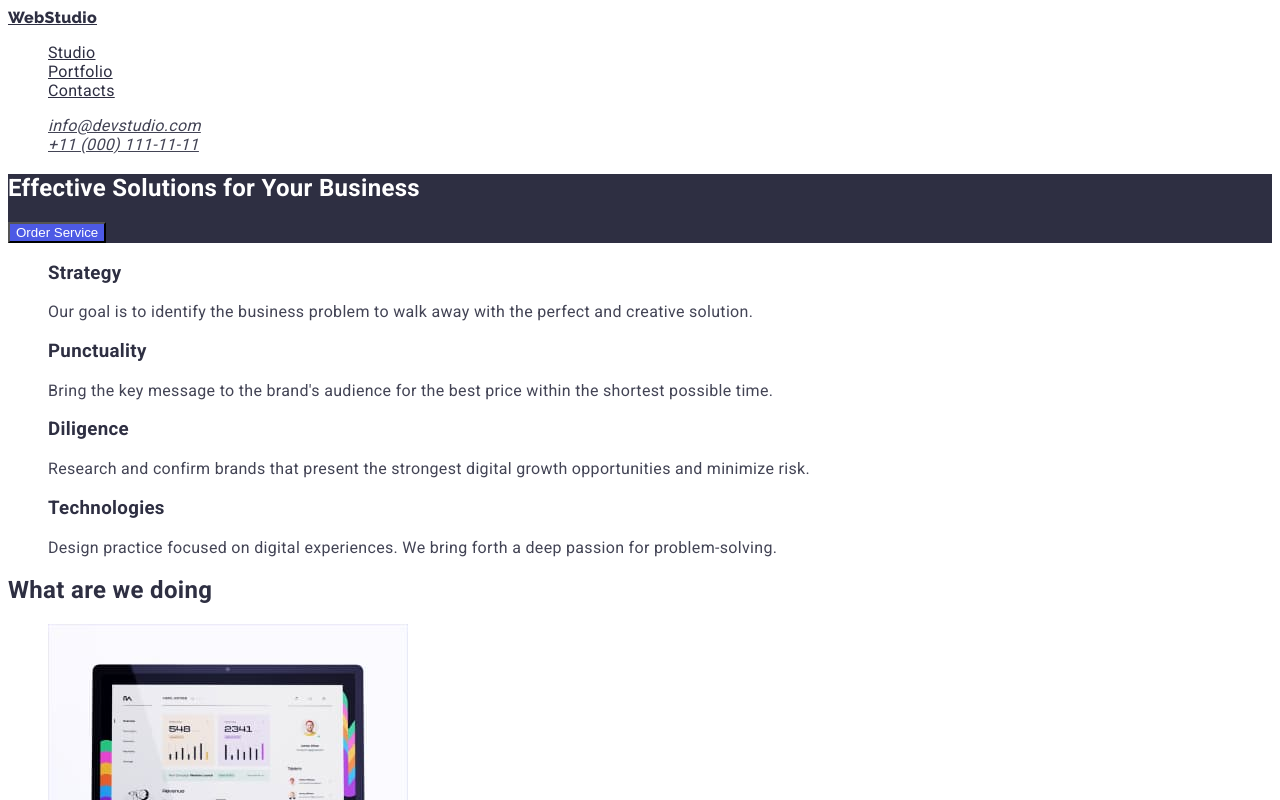
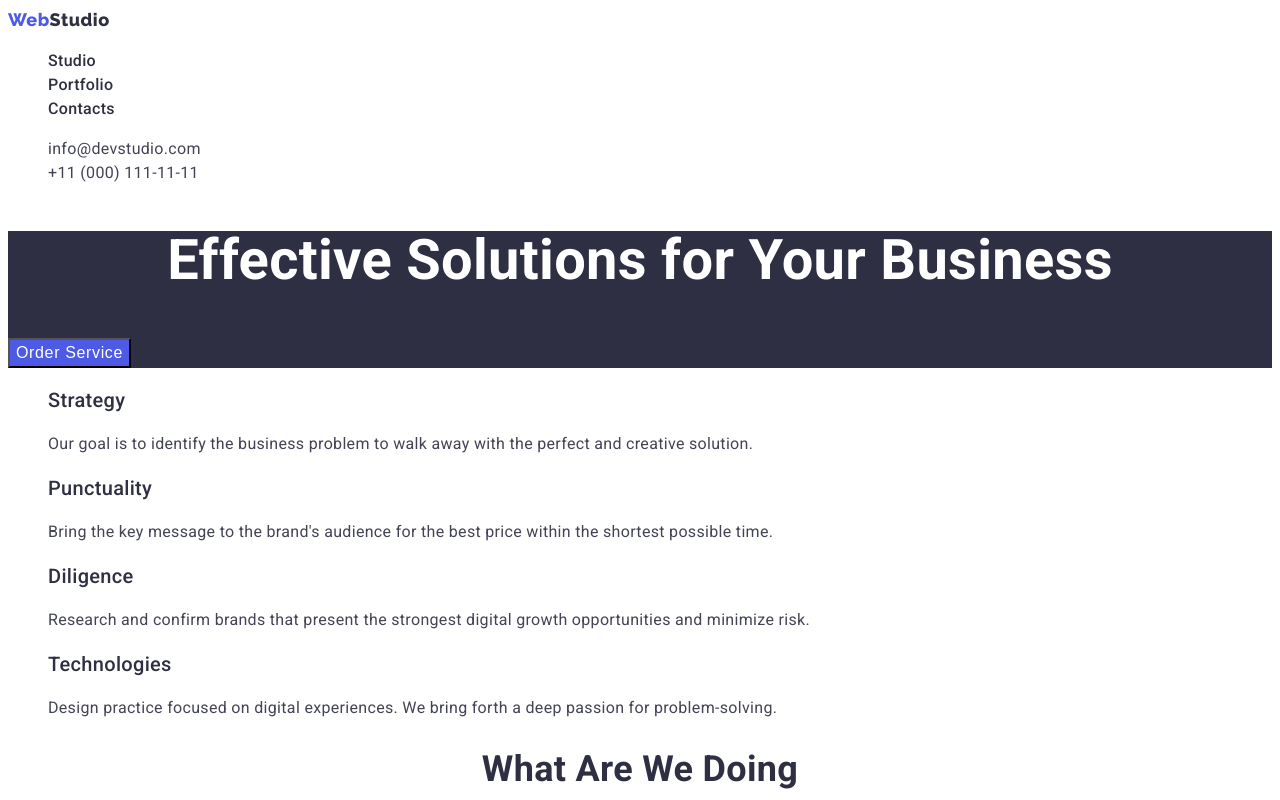
Before and after one commit to OlenaIa/goit-markup-hw-02, a plain HTML site: page index.html in a window 1280 px wide. Shown: the top 800 px of the page. Drawn offline with Linux system fonts and the light colour scheme.

Commit message:
Стилізація тексту головної сторінки

```diff
--- a/css/styles.css
+++ b/css/styles.css
@@ -25,6 +25,8 @@ body {
     color: var(--primary-text-color);
     background-color: var(--primary-backgraund-color);
     font-family: 'Roboto', sans-serif;
+    font-size: 16px;
+    line-height: 1.5;
     letter-spacing: 0.02em;
 }
 
@@ -33,26 +35,73 @@ body {
     list-style: none;
 }
 
-/* Стилізаці навігації сайту та заголовків */
-.header-nav a,
+/*  Заголовки */
 .ttl {
     color: var(--title-text-color);
+    font-size: 36px;
+    line-height: 1.11;
+    text-align: center;
+    text-transform: capitalize;
+}
+
+.values-title.ttl,
+.name.ttl {
+    font-weight: 500;
+    font-size: 20px;
+    line-height: 1.2;
+}
+
+.values-title.ttl {
+    text-align: left;
 }
 
 /* Логотип */
 .logo {
     font-family: 'Raleway', sans-serif;
+    font-size: 18px;
+    letter-spacing: 0.03em;
+    text-decoration: none;
 }
 
-/* Хедер */
+.accent {
+    color: var(--button-backgraund-color);
+}
 
-.addrss a {
-    color: var(--primary-text-color)
+.header-logo {
+    line-height: 1.33;
+}
+
+.ftr-logo {
+    line-height: 1.17;
+    color: #F4F4FD;
+}
+
+/* Стилізаці навігації сайту */
+.header-nav a {
+    color: var(--title-text-color);
+    text-decoration: none;
+}
+
+.nav {
+    font-weight: 500;
+    font-size: 16px;
+    line-height: 1.5;
 }
 
 .nav:active,
-.email {
+.email:active {
     color: var(--activ-hover-color);
+}
+
+/* Адреса */
+
+.addrss a {
+    color: var(--primary-text-color);
+    font-style: normal;
+    font-weight: 400;
+    font-size: 16px;
+    line-height: 1.5;
+    text-decoration: none;
 }
 
 /* Стилізація героя */
@@ -62,14 +111,32 @@ body {
     background-color: var(--hero-footer-backgraund-color);
 }
 
+.hero-title {
+
+    font-size: 56px;
+    line-height: 1.07;
+    text-align: center;
+}
+
 /* Кнопка */
 .btn {
     color: var(--hero-text-color);
     background-color: var(--button-backgraund-color);
+    font-weight: 500;
+    font-size: 16px;
+    line-height: 1.5;
+    display: flex;
+    align-items: center;
+    letter-spacing: 0.04em;
 }
 .btn:hover,
 .btn:focus {
     background-color: var(--activ-hover-color);
+}
+
+/* Картки */
+.team p {
+    text-align: left;
 }
 
 /* Стилізація футера */
@@ -77,7 +144,3 @@ body {
     color: var(--footer-text-color);
     background-color: var(--hero-footer-backgraund-color);
 }
-
-.ftr-logo {
-    color: #F4F4FD;
-}
--- a/index.html
+++ b/index.html
@@ -16,7 +16,7 @@
     <!--Header-->
     <header class="header-page">
       <nav class="header-nav">
-        <a href="./index.html" class="header-logo logo">WebStudio</a>
+        <a href="./index.html" class="header-logo logo"><span class="accent">Web</span>Studio</a>
         <ul class="list">
           <li>
             <a href="" class="nav">Studio</a>
@@ -125,7 +125,7 @@
               width="264"
               height="260"
             />
-            <h3 class="team-title ttl">Mark Guerrero</h3>
+            <h3 class="name ttl">Mark Guerrero</h3>
             <p>Product Designer</p>
           </li>
           <li>
@@ -135,7 +135,7 @@
               width="264"
               height="260"
             />
-            <h3 class="team-title ttl">Tom Ford</h3>
+            <h3 class="name ttl">Tom Ford</h3>
             <p>Frontend Developer</p>
           </li>
           <li>
@@ -145,7 +145,7 @@
               width="264"
               height="260"
             />
-            <h3 class="team-title ttl">Camila Garcia</h3>
+            <h3 class="name ttl">Camila Garcia</h3>
             <p>Marketing</p>
           </li>
           <li>
@@ -155,7 +155,7 @@
               width="264"
               height="260"
             />
-            <h3 class="team-title ttl">Daniel Wilson</h3>
+            <h3 class="name ttl">Daniel Wilson</h3>
             <p>UI Designer</p>
           </li>
         </ul class="list">
@@ -164,7 +164,7 @@
 
     <!--Підвал-->
     <footer class="ftr">
-      <a href="./index.html" class="ftr-logo logo">WebStudio</a>
+      <a href="./index.html" class="ftr-logo logo"><span class="accent">Web</span>Studio</a>
       <p>
         Increase the flow of customers and sales for your business with digital
         marketing & growth solutions.
```
Also changed, not shown: Portfolio.html (+38 -2 lines).
